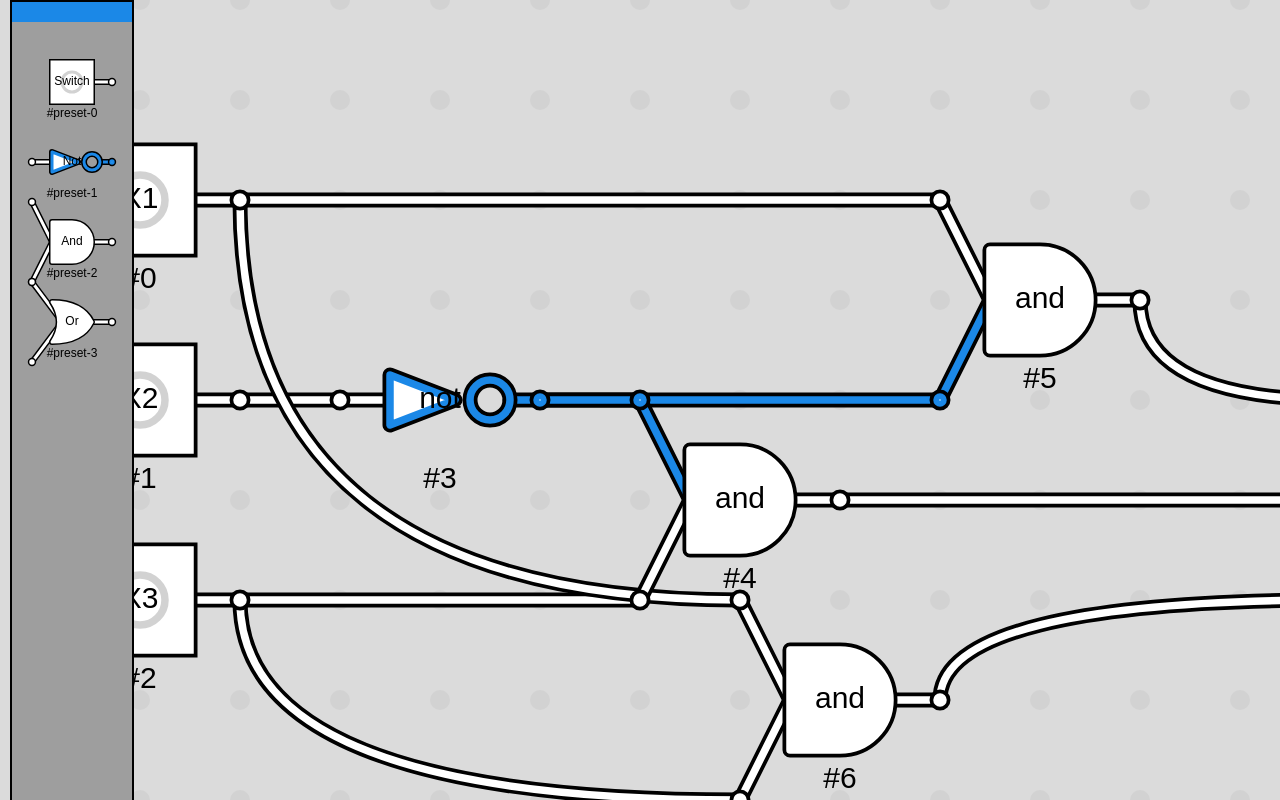
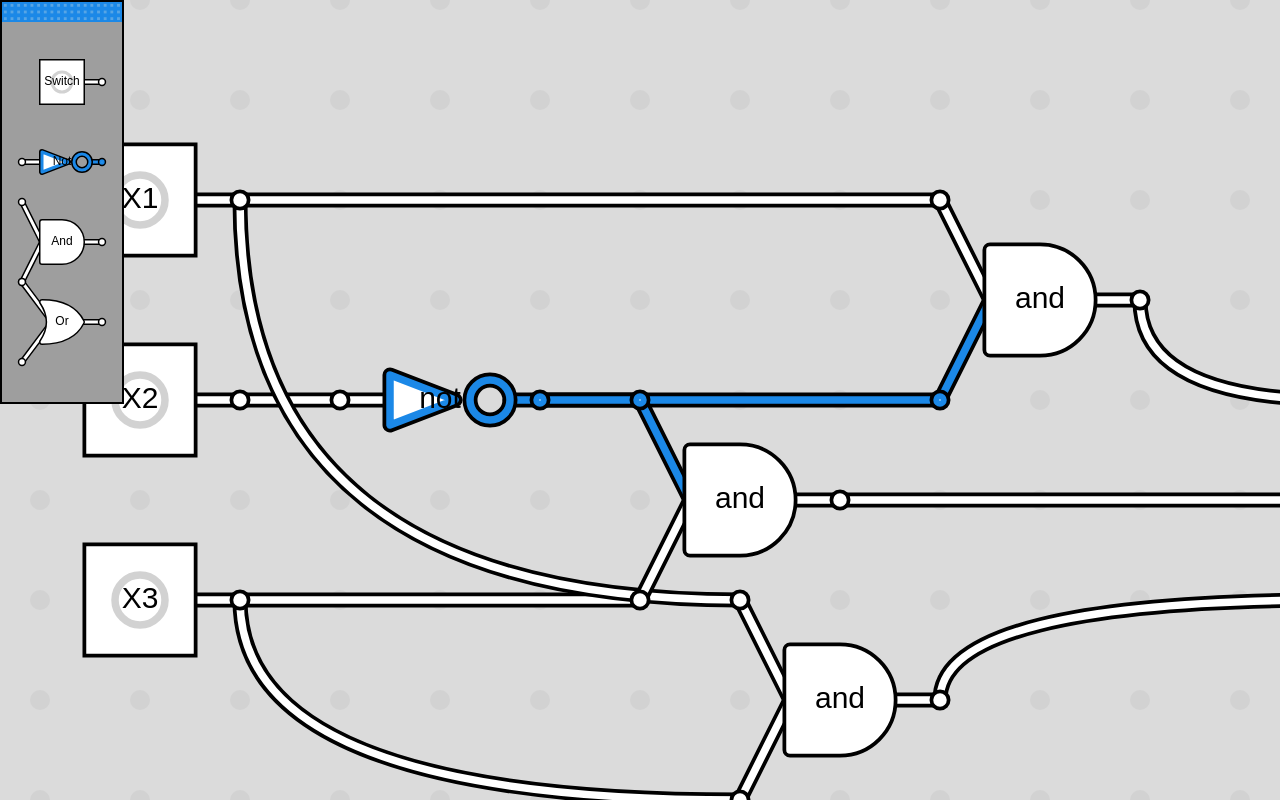
Before and after one commit to Agzam-Ar/boolsim, a React (Create React App) app: page / in a window 1280 px wide. Built offline with nearby package versions, Linux system fonts and the light colour scheme.

Commit message:
Added fram dragg

```diff
--- a/src/Themes.js
+++ b/src/Themes.js
@@ -65,6 +65,7 @@ const Themes = {
     	frameBackground: "#9E9E9E",
     	frameHeadSize: "20px",
     	frameHeadColor: "#1B88E7",
+    	frameHeadColorAccent: "#57A5E5",
 
 		powerSize: .75,
 		glow: false,
--- a/src/Vars.js
+++ b/src/Vars.js
@@ -11,10 +11,8 @@ let frames = {};
 
 
 let state = {
-
 	blocks: {},
 	links: {},
-
 };
 
 
@@ -211,7 +209,7 @@ class Frame {
 }
 
 
-frames["blocks-pattle"] = new Frame({x:10,y:0, w:window.innerHeight*3/20, h:window.innerHeight});
+frames["blocks-pattle"] = new Frame({x:0,y:0, w:window.innerHeight*3/20, h:window.innerHeight*10/20});
 
 
 window["Vars"] = Vars;
@@ -318,39 +316,6 @@ class Block {
 		encoded += encodeName;
 		return encoded;
 	}
-
-
-
-
-
-
-
-
-
-
-
-
-
-
-
-
-
-
-
-
-
-
-
-
-
-
-
-
-
-
-
-
-
 
 	remove() {
 		Vars.getBlocks()[this.id] = undefined;
@@ -540,12 +505,6 @@ class Wire {
 	}
 
 
-
-
-
-
-
-
 	static decode(code, props) {
 		let wire = {blocks: props.state.blocks};
 		wire.from = Strings.decodeNumber(code, props);
@@ -564,43 +523,6 @@ class Wire {
 		encoded += Strings.encodeNumber(this.toPort);
 		return encoded;
 	}
-
-
-
-
-
-
-
-
-
-
-
-
-
-
-
-
-
-
-
-
-
-
-
-
-
-
-
-
-
-
-
-
-
-
-
-
-
 
 }
 
@@ -677,6 +599,14 @@ window.addEventListener('mousemove', e => {
 			Vars.mouse.draggLastPos = pos;
 			Vars.mouse.draggBlock.overlay = true;
 		}
+		if(Vars.mouse.draggType == 'move-frame') {
+			pos = {x: e.clientX, y: e.clientY};
+			let x = Vars.mouse.draggBlockPos.x + (pos.x - Vars.mouse.draggStart.x);
+			let y = Vars.mouse.draggBlockPos.y + (pos.y - Vars.mouse.draggStart.y);
+			Vars.mouse.draggBlock.box.x = Math.min(Math.max(0, x), Vars.camera.width - Vars.mouse.draggBlock.box.w);
+			Vars.mouse.draggBlock.box.y = Math.min(Math.max(0, y), Vars.camera.height - Vars.mouse.draggBlock.box.h);
+			Vars.renderScheme();
+		}
 		if(Vars.mouse.draggType == 'create-wire') { //Vars.mouse.draggBlock != undefined) {
 			// let x = Vars.mouse.draggBlockPos.x + pos.x - Vars.mouse.draggStart.x;
 			// let y = Vars.mouse.draggBlockPos.y + pos.y - Vars.mouse.draggStart.y;
@@ -691,7 +621,7 @@ window.addEventListener('mousemove', e => {
 });
 
 window.addEventListener('mouseup', e => {
-	if(Vars.mouse.draggBlock != undefined) {
+	if(Vars.mouse.draggType == 'move-block') {
 		let x = Vars.mouse.draggBlock.box.x;
 		let y = Vars.mouse.draggBlock.box.y;
 		x = Math.round(x/Vars.tilesize)*Vars.tilesize;
@@ -710,6 +640,9 @@ window.addEventListener('mouseup', e => {
 		Vars.renderScheme();
 		Vars.mouse.draggBlock = undefined;
 		Vars.mouse.draggStart = undefined;
+	}
+	if(Vars.mouse.draggType == 'move-frame') {
+
 	}
 	if(Vars.mouse.draggType == 'create-wire') {
 		let l = Vars.wirePreset();
--- a/src/sim/Block.js
+++ b/src/sim/Block.js
@@ -107,7 +107,7 @@ class BlockElement extends React.Component {
 			{glow ? <g transform={`rotate(${this.block.angle*90} 0 0)`} className="bloor1">{this.getBody()}</g> : []}
 			{glow ? <g transform={`rotate(${this.block.angle*90} 0 0)`} className="bloor2">{this.getBody()}</g> : []}
 			{<text className="label" stroke="none">{this.block.name}</text>}
-			{<text y="8" className="label" stroke="none">#{this.block.id}</text>}
+			{/*{<text y="8" className="label" stroke="none">#{this.block.id}</text>}*/}
         </g>);
     }
 
--- a/src/sim/Wire.js
+++ b/src/sim/Wire.js
@@ -21,7 +21,6 @@ class WireElement extends React.Component {
 	}
 
     render() {
-    	console.log(this.id);
 		let link = this.id == 'preset' ? Vars.wirePreset() : Vars.getLinks()[this.id];
 		let bs = Vars.getBlocks();
 
--- a/src/ui/FloatFrame.css
+++ b/src/ui/FloatFrame.css
@@ -16,7 +16,7 @@
 
 	background: var(--frame-border-color);
 
-	cursor: n-resize;
+/*	cursor: n-resize;*/
 	border: 2px solid transparent;
 }
 
@@ -29,6 +29,10 @@
 
 .floatframe > .framehead {
 	cursor: pointer;
+	user-select: none;
 	height: var(--frame-head-size);
 	background: var(--frame-head-color);
+	background-image: radial-gradient(var(--frame-head-color-accent) 30%, transparent 20%);
+	background-position: 0 0, 50px 50px;
+	background-size: calc(var(--frame-head-size) / 3) calc(var(--frame-head-size) / 3);
 }
--- a/src/ui/FloatFrame.js
+++ b/src/ui/FloatFrame.js
@@ -1,5 +1,5 @@
 
-
+import Vars from '../Vars';
 import './FloatFrame.css';
 
 function FloatFrame(props) {
@@ -10,7 +10,15 @@ function FloatFrame(props) {
 	let box = frame.box;
 
 	return  <div className="floatframe" style={{left: `${box.x}px`, top: `${box.y}px`, width: `${box.w}px`, height: `${box.h}px`}}>
-				<div className="framehead"></div>
+				<div className="framehead" onMouseDown={e => {
+					let pos = {x:e.clientX, y:e.clientY};//Vars.toSvgPoint(e);
+					console.log(e);
+					Vars.mouse.draggType = 'move-frame';
+					Vars.mouse.draggStart = pos;
+					Vars.mouse.draggLastPos = pos;
+					Vars.mouse.draggBlockPos = {x:frame.box.x, y:frame.box.y};
+					Vars.mouse.draggBlock = frame;
+				}}>{props.title}</div>
 				<div className="content-box" style={{left: `${box.x}px`, top: `${box.y}px`, width: `${box.w}px`, height: `calc(${box.h}px - var(--frame-head-size))`}}>{content()}</div>
 			</div>;
 }
```
